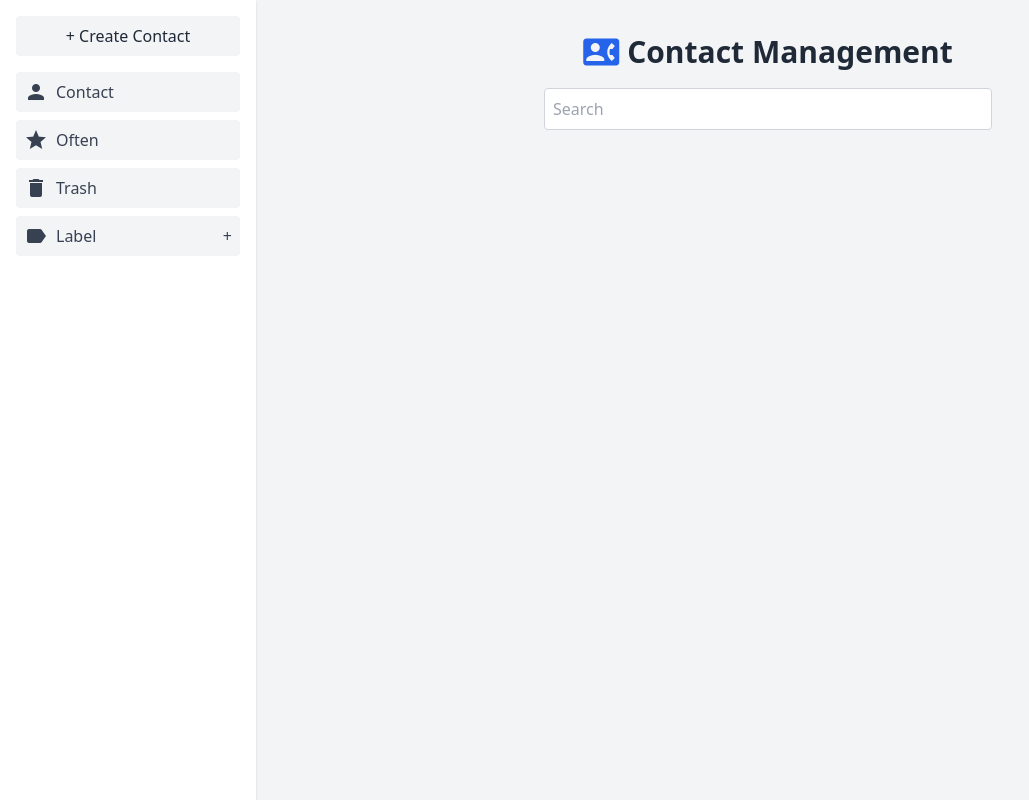
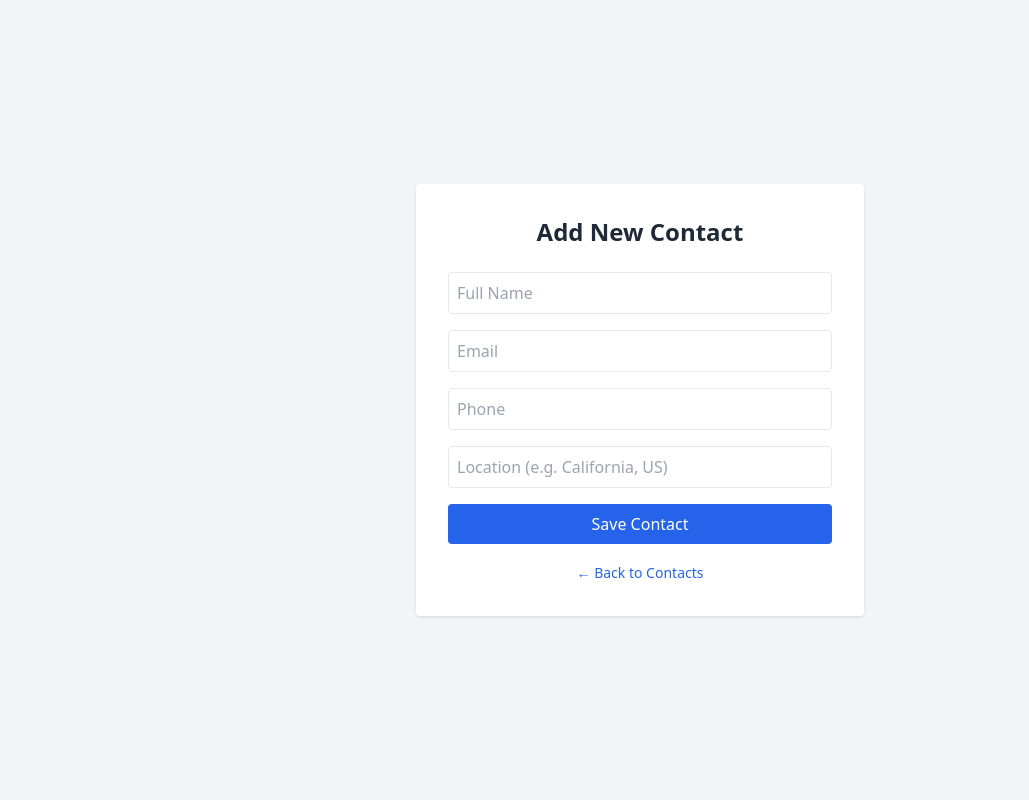
Before and after one commit to Endisuwandi05/Contact-Management, a plain HTML site: page add-contact.html in a window 1280 px wide. Shown: the whole page, without its empty margins (0-1029 px from the left). Drawn offline with nearby package versions, Linux system fonts and the light colour scheme.

Commit message:
Update file js and html

```diff
--- a/add-contact.html
+++ b/add-contact.html
@@ -3,75 +3,61 @@
   <head>
     <meta charset="UTF-8" />
     <meta name="viewport" content="width=device-width, initial-scale=1.0" />
-    <title>Contact Management</title>
+    <title>Add New Contact</title>
     <script src="https://cdn.tailwindcss.com"></script>
-    <script src="Main.js"></script>
-
+    <script defer src="main.js"></script>
     <link
       href="https://fonts.googleapis.com/icon?family=Material+Icons"
       rel="stylesheet"
     />
   </head>
 
-  <body class="bg-gray-100 text-gray-800 font-sans">
-    <div class="flex min-h-screen">
-      <!-- Sidebar -->
-      <aside class="w-64 bg-white shadow p-4 space-y-4">
-        <a href="add-contact.html">
-          <button
-            class="w-full bg-gray-100 text-gray py-2 rounded hover:bg-[#d9d9d9] -700"
-          >
-            + Create Contact
-          </button>
+  <body
+    class="bg-gray-100 text-gray-800 font-sans flex items-center justify-center min-h-screen"
+  >
+    <div class="bg-white shadow rounded p-8 w-full max-w-md">
+      <h2 class="text-2xl font-bold mb-6 text-center">Add New Contact</h2>
+      <form id="contact-form" class="space-y-4">
+        <input
+          type="text"
+          id="name"
+          placeholder="Full Name"
+          required
+          class="w-full p-2 border rounded"
+        />
+        <input
+          type="email"
+          id="email"
+          placeholder="Email"
+          required
+          class="w-full p-2 border rounded"
+        />
+        <input
+          type="tel"
+          id="phone"
+          placeholder="Phone"
+          required
+          class="w-full p-2 border rounded"
+        />
+        <input
+          type="text"
+          id="location"
+          placeholder="Location (e.g. California, US)"
+          class="w-full p-2 border rounded"
+        />
+        <button
+          type="submit"
+          class="bg-blue-600 text-white px-4 py-2 rounded w-full hover:bg-blue-700"
+        >
+          Save Contact
+        </button>
+      </form>
+
+      <div class="mt-4 text-center">
+        <a href="index.html" class="text-blue-600 text-sm">
+          ← Back to Contacts
         </a>
-
-        <nav class="space-y-2 text-gray-700">
-          <button
-            class="bg-gray-100 flex items-center w-full p-2 rounded hover:bg-[#d9d9d9] -700"
-          >
-            <span class="material-icons mr-2">person</span> Contact
-            <span class="ml-auto text-sm text-gray-500"></span>
-          </button>
-          <button
-            class="bg-gray-100 flex items-center w-full p-2 rounded hover:bg-[#d9d9d9] -700"
-          >
-            <span class="material-icons mr-2">star</span> Often
-          </button>
-          <button
-            class="bg-gray-100 flex items-center w-full p-2 rounded hover:bg-[#d9d9d9]"
-          >
-            <span class="material-icons mr-2">delete</span> Trash
-          </button>
-          <button
-            class="flex items-center w-full p-2 rounded bg-gray-100 hover:bg-[#d9d9d9]"
-          >
-            <span class="material-icons mr-2">label</span> Label
-            <span class="ml-auto">+</span>
-          </button>
-        </nav>
-      </aside>
-
-      <!-- Main Content -->
-      <main class="flex-1 p-8">
-        <div class="text-center mb-8">
-          <h1
-            class="text-3xl font-bold flex justify-center items-center gap-2 mb-4"
-          >
-            <span class="material-icons text-blue-600 text-4xl"
-              >contact_phone</span
-            >
-            Contact Management
-          </h1>
-          <div class="flex justify-center">
-            <input
-              type="text"
-              id="search-input"
-              placeholder="Search"
-              class="border border-gray-300 p-2 rounded w-full max-w-md"
-            />
-          </div>
-        </div>
-      </main>
+      </div>
     </div>
   </body>
 </html>
--- a/main.js
+++ b/main.js
@@ -42,7 +42,9 @@ Address: ${contact.address}`
 
 // Fitur mencari kontak berdasarkan  nama
 function searchContact(name) {
-  let foundContacts = contacts.filter((contact) => contact.name.toLowerCase().includes(name.toLowerCase()));
+  let foundContacts = contacts.filter((contact) =>
+    contact.name.toLowerCase().includes(name.toLowerCase())
+  );
 
   if (foundContacts.length === 0) {
     console.log("No contacts found with that name.");
```
Also changed, not shown: index.html (+29 -14 lines).
